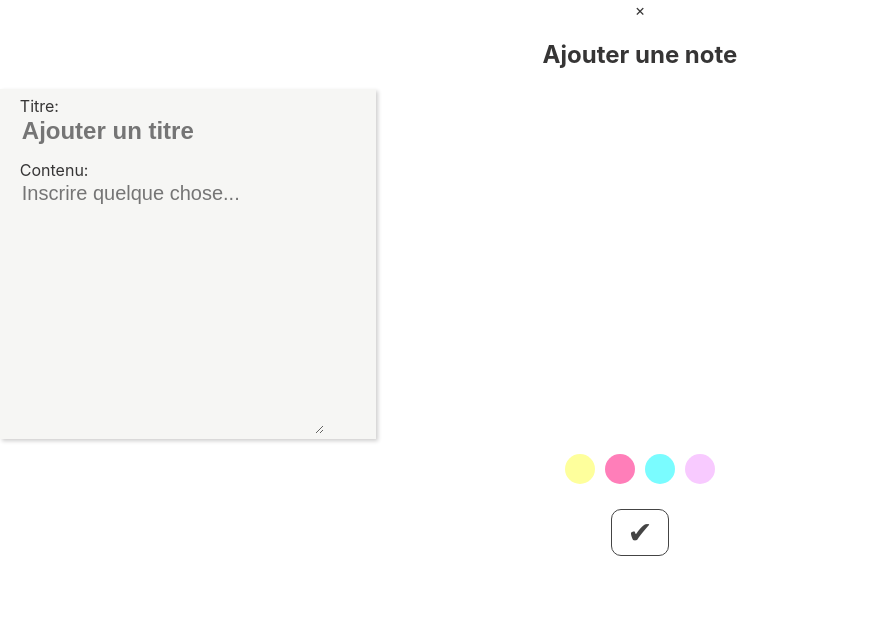
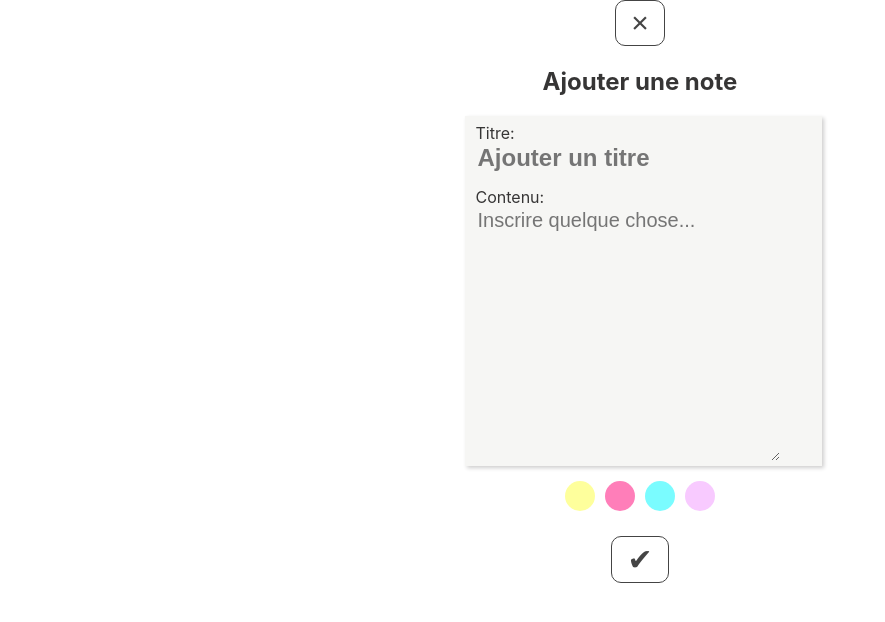
Before and after one commit to stephaniecot/sticky-notes, a React (Create React App) app: page /addPost in a window 1280 px wide. Shown: the top 622 px of the page, without its empty margins (0-885 px from the left). Built offline with nearby package versions, Linux system fonts and the light colour scheme.

Commit message:
ajustement addpost en props

```diff
--- a/db.json
+++ b/db.json
@@ -22,13 +22,6 @@
       "color": "lavender"
     },
     {
-      "id": "mpld1",
-      "title": "note",
-      "createdAt": "2022-04-07T18:20:52.850Z",
-      "content": "Je suis une note",
-      "color": "pink"
-    },
-    {
       "id": "90twm",
       "title": "Je suis un postsdf",
       "createdAt": "2022-04-10T18:16:35.470Z",
@@ -48,20 +41,6 @@
       "createdAt": "2022-04-10T19:19:43.163Z",
       "content": "Je suis une note",
       "color": "banana"
-    },
-    {
-      "id": "ba9m0k",
-      "title": "dfgfg",
-      "createdAt": "2022-04-10T19:43:30.146Z",
-      "content": "dfgdf",
-      "color": "aqua"
-    },
-    {
-      "id": "epsmo",
-      "title": "dfgfg",
-      "createdAt": "2022-04-10T19:44:57.106Z",
-      "content": "dfgdf",
-      "color": "aqua"
     },
     {
       "id": "8bp5u",
@@ -92,11 +71,67 @@
       "color": "pink"
     },
     {
-      "id": "3hl9e",
-      "title": "dfg",
-      "createdAt": "2022-04-10T19:55:16.718Z",
+      "id": "qzc2",
+      "title": "ytr",
+      "createdAt": "2022-04-11T16:19:22.995Z",
+      "content": "zsaf",
+      "color": "pink"
+    },
+    {
+      "id": "iqsrng",
+      "title": "sdaf",
+      "createdAt": "2022-04-11T16:20:40.331Z",
+      "content": "sdf",
+      "color": "banana"
+    },
+    {
+      "id": "axwo1",
+      "title": "Titre",
+      "createdAt": "2022-04-11T16:28:44.361Z",
+      "content": "Contenu",
+      "color": "lavender"
+    },
+    {
+      "id": "1j1bj",
+      "title": "tru",
+      "createdAt": "2022-04-11T16:30:24.502Z",
+      "content": "dfg",
+      "color": "aqua"
+    },
+    {
+      "id": "2sktx",
+      "title": "Je fais un essa",
+      "createdAt": "2022-04-11T16:32:58.354Z",
+      "content": "CEci est un essai",
+      "color": "pink"
+    },
+    {
+      "id": "1ztr7",
+      "title": "dfsgdfg",
+      "createdAt": "2022-04-11T16:33:17.668Z",
       "content": "dfgdfg",
+      "color": "banana"
+    },
+    {
+      "id": "wn8vf",
+      "title": "iu;l",
+      "createdAt": "2022-04-11T16:46:47.066Z",
+      "content": "jkl;jlk",
+      "color": "pink"
+    },
+    {
+      "id": "maqtc",
+      "title": "Titre",
+      "createdAt": "2022-04-11T16:54:51.182Z",
+      "content": "sfdgdfgdfg",
       "color": "aqua"
+    },
+    {
+      "id": "ifjho",
+      "title": "sdfsdf",
+      "createdAt": "2022-04-11T16:55:33.224Z",
+      "content": "sdf",
+      "color": "pink"
     }
   ],
   "comments": [],
--- a/src/components/AddPost.css
+++ b/src/components/AddPost.css
@@ -34,3 +34,11 @@ input[name=title] {
     font-weight: bold;
 
 }
+
+.post-it-form {
+    display: flex;
+    flex-direction: column;
+    align-items: center;
+    justify-content: space-between;
+    margin: 0 auto;
+}
--- a/src/components/AddPost.js
+++ b/src/components/AddPost.js
@@ -7,65 +7,28 @@ import Button from './UI/Button/Button';
 import ColorPicker from './UI/Form/ColorPicker';
 
 const AddPost = (props) => {
-    const [title, setTitle] = useState('')
-    const [content, setContent] = useState('')
-    const [color, setColor] = useState('')
-    const randomId = (Math.random() + 1).toString(36).substring(7)
-
-    const [hasError, setHasError] = useState(null)
-    const navigate = useNavigate();
-
-
-
-
-
-
-    const handleOnSubmit = (e) => {
-        e.preventDefault()
-
-        if(title.trim() === '' || content.trim() === '' || !color) {
-            setHasError(true)
-            return;
-        }
-
-        setHasError(false)
-
-        const post = {
-            id: randomId,
-            title,
-            createdAt: new Date(),
-            content,
-            color
-        }
-
-        Axios.post('http://localhost:3004/posts', post).then(() => {
-            navigate('/posts/')
-        }).catch(e => {
-            console.error(e.message)
-        })
-
-    }
 
 
     return (
-        <div onClose={props.onClose}>
-              <span onClick={props.onClose} className="close">&times;</span>
+        <div className='post-it-form' onClose={props.onClose}>
+            <Button buttonHandler={props.onClose}>&times;</Button>
+              {/* <span onClick={props.onClose} className="close">&times;</span> */}
                 <h2>Ajouter une note</h2>
 
-                <form onSubmit={handleOnSubmit}>
-                <div className={`${'post-it'} ${color}`}>
+                <form onSubmit={props.handleOnSubmit}>
+                <div className={`${'post-it'} ${props.color}`}>
                     <label>
                         Titre:
-                        <input type="text" name="title" placeholder="Ajouter un titre" value={title} onChange={e => setTitle(e.target.value)} />
+                        <input type="text" name="title" placeholder="Ajouter un titre" value={props.title} onChange={props.titleOnChange} />
                     </label>
                     <label>
                         Contenu:
-                        <textarea name="content" placeholder="Inscrire quelque chose..." value={content} onChange={e => setContent(e.target.value)} />
+                        <textarea name="content" placeholder="Inscrire quelque chose..." value={props.content} onChange={props.contentOnChange} />
                     </label>
                     </div>
-                    <ColorPicker onChange={e => setColor(e.target.id)} />
+                    <ColorPicker onChange={props.colorOnChange} />
                   <Button type='submit'>&#10004;</Button>
-                   { hasError && <p>Veuillez compléter tous les champs</p> }
+                   { props.hasError && <p>Veuillez compléter tous les champs</p> }
 
                 </form>
                 </div>
--- a/src/components/Posts.js
+++ b/src/components/Posts.js
@@ -4,20 +4,33 @@ import Post from './Post';
 import Button from './UI/Button/Button';
 import AddPost from "./AddPost";
 import { useNavigate } from 'react-router-dom'
+import Axios from "axios"
 
 const Posts = () => {
     const navigate = useNavigate()
     const [posts, setPosts] = useState([])
-    const [showAddPost, setOpenAddPost] = useState(false);
+    const [showAddPost, setShowAddPost] = useState(false);
+
+
+    const [title, setTitle] = useState('')
+    const [content, setContent] = useState('')
+    const [color, setColor] = useState('')
+    const randomId = (Math.random() + 1).toString(36).substring(7)
+
+    const [hasError, setHasError] = useState(null)
+
+    const titleTarget = (e) => setTitle(e.target.value)
+    const contentTarget = (e) => setContent(e.target.value)
+    const colorTarget = (e) => setColor(e.target.id)
 
 
     const openAddPost = () => {
-        setOpenAddPost(true);
-      }
+        setShowAddPost(true);
+    }
 
-      const closeAddPost = () => {
-        setOpenAddPost(false);
-      }
+    const closeAddPost = () => {
+        setShowAddPost(false);
+    }
 
 
     const fetchPosts = () => {
@@ -30,9 +43,36 @@ const Posts = () => {
         PostService.deletePostById(id).then(() => {
             console.log('Supprimé avec succès')
             fetchPosts();
+
         }).catch(e => console.err(e.message))
     }
 
+    const handleOnSubmit = (e) => {
+        e.preventDefault()
+
+        if (title.trim() === '' || content.trim() === '' || !color) {
+            setHasError(true)
+            return;
+        }
+
+        setHasError(false)
+
+        const post = {
+            id: randomId,
+            title,
+            createdAt: new Date(),
+            content,
+            color
+        }
+
+        Axios.post('http://localhost:3004/posts', post).then(() => {
+            fetchPosts()
+            setShowAddPost(false)
+        }).catch(e => {
+            console.error(e.message)
+        })
+
+    }
 
 
     const sortByCreatedAt = (thePosts) => thePosts.sort((a, b) => new Date(b.createdAt).getTime() - new Date(a.createdAt).getTime())
@@ -45,11 +85,20 @@ const Posts = () => {
         <>
             <h1>Mes Notes</h1>
             {/* <Button buttonHandler={() => navigate('/addPost')} >+</Button> */}
-            <Button buttonHandler={openAddPost}>+</Button>
-            {showAddPost && <AddPost onClose={closeAddPost} />}
+            {!showAddPost && <Button buttonHandler={openAddPost}>+</Button>}
+            {showAddPost &&
+            <AddPost
+                onClose={closeAddPost}
+                handleOnSubmit={handleOnSubmit}
+                titleOnChange={titleTarget}
+                contentOnChange={contentTarget}
+                colorOnChange={colorTarget}
+                color={color}
+                hasError={hasError} />}
             <div className='dashboard'>
+
                 {posts.length > 0 && sortByCreatedAt(posts).map(p =>
-                <Post key={p.id} post={p} handleOnDelete={handleOnDelete} />
+                    <Post key={p.id} post={p} handleOnDelete={handleOnDelete} />
                 )}
             </div>
         </>
--- a/src/components/UI/Form/ColorPicker.js
+++ b/src/components/UI/Form/ColorPicker.js
@@ -1,4 +1,4 @@
-const ColorPicker = (props, setColor) => {
+const ColorPicker = (props) => {
     return (
         <div className="color-picker" onChange={props.onChange}>
 
```
